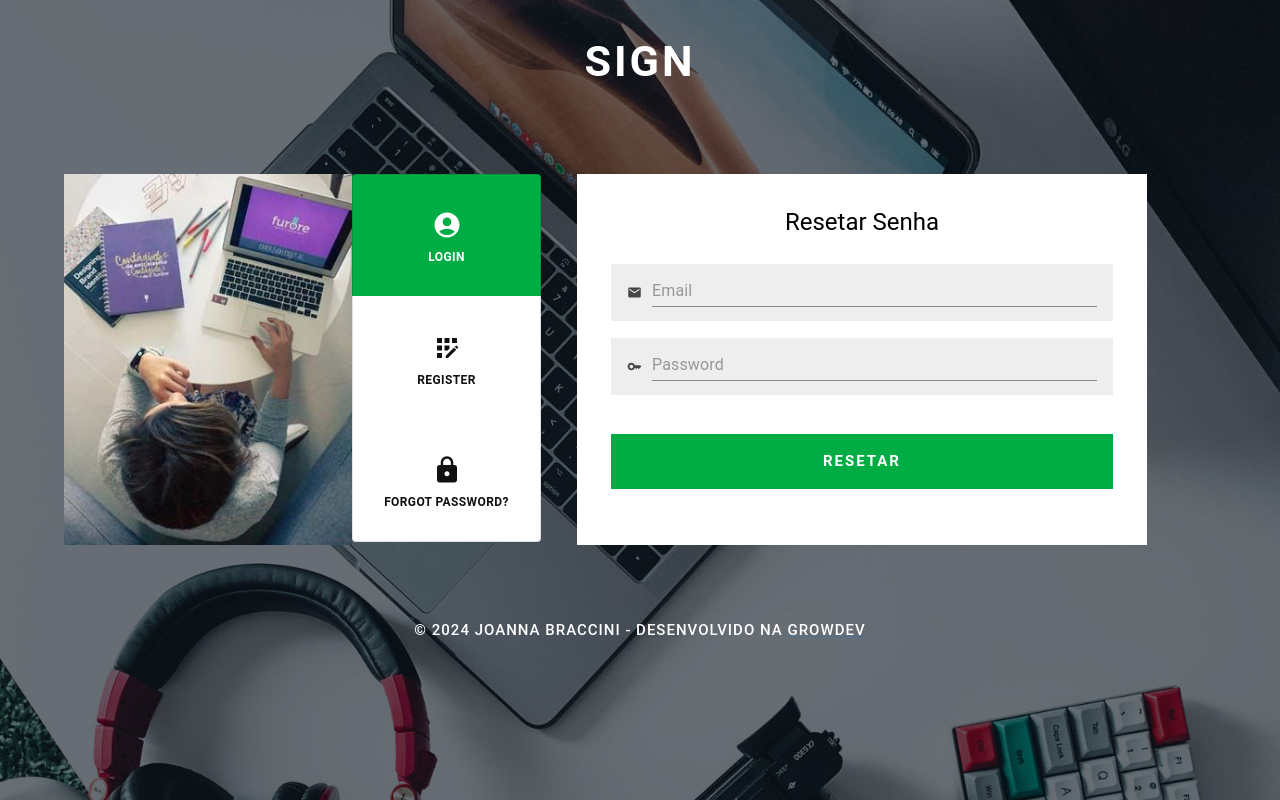
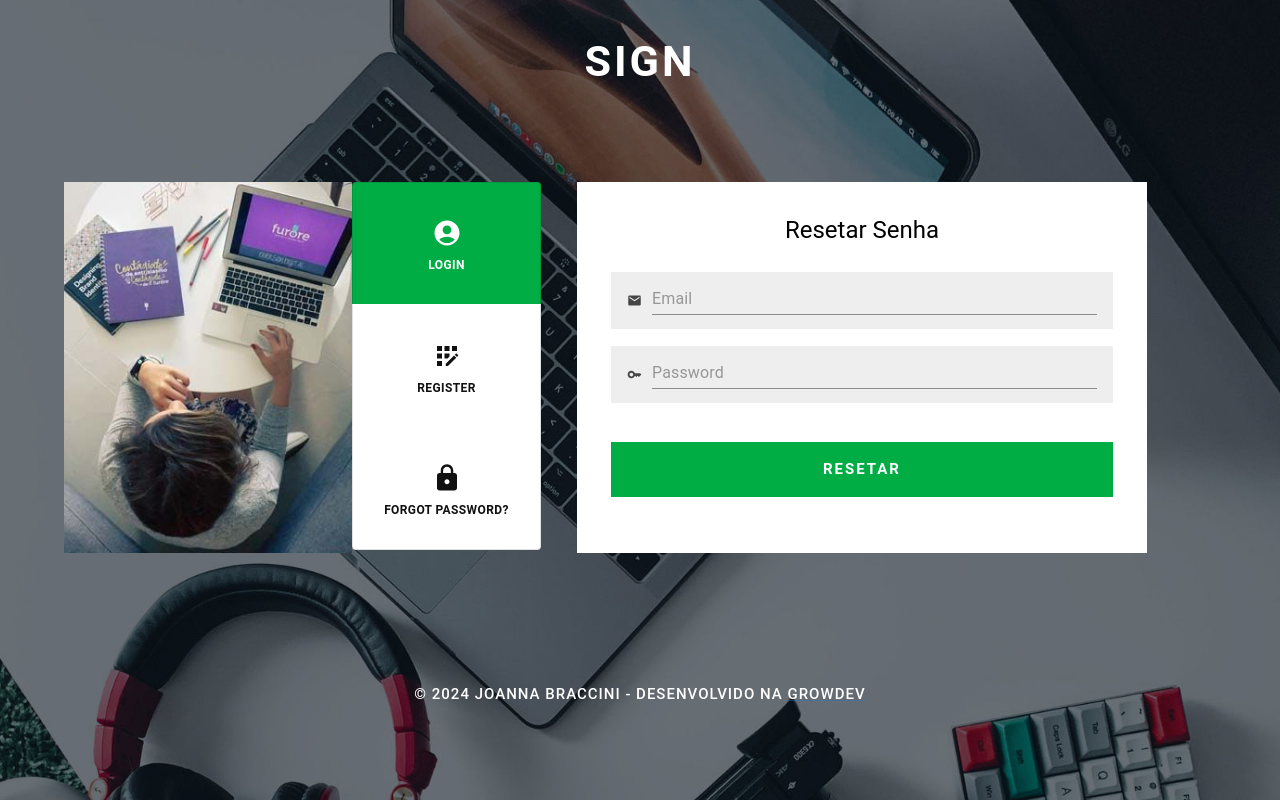
Before and after one commit to JoannaBraccini/GROWDEV-Bloco_3, a React (Vite) app in the folder SignUpMUIredux/: page / in a window 1280 px wide. Built offline with nearby package versions, Linux system fonts and the light colour scheme.

Commit message:
correção footer

```diff
--- a/SignUpMUIredux/src/components/Footer.tsx
+++ b/SignUpMUIredux/src/components/Footer.tsx
@@ -10,6 +10,7 @@ export function Footer() {
           fontSize: "15px",
           letterSpacing: "1px",
           lineHeight: 1.8,
+          marginTop: "3rem",
         }}
       >
         © 2024 Joanna Braccini - Desenvolvido na{" "}
--- a/SignUpMUIredux/src/configs/layouts/DefaultLayout.tsx
+++ b/SignUpMUIredux/src/configs/layouts/DefaultLayout.tsx
@@ -17,7 +17,7 @@ export function DefaultLayout({ children }: DefaultLayoutProps) {
       <Header />
       <Container
         sx={{
-          margin: "4.5rem auto",
+          margin: "5rem auto",
           maxWidth: "1067px",
           display: "flex",
         }}
```
